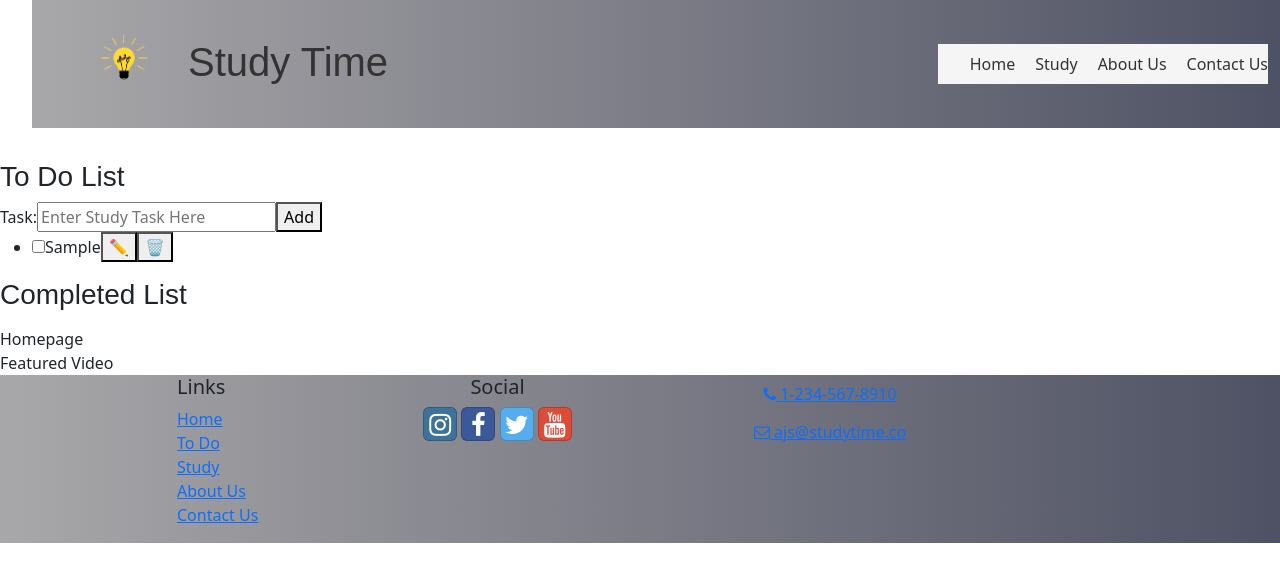
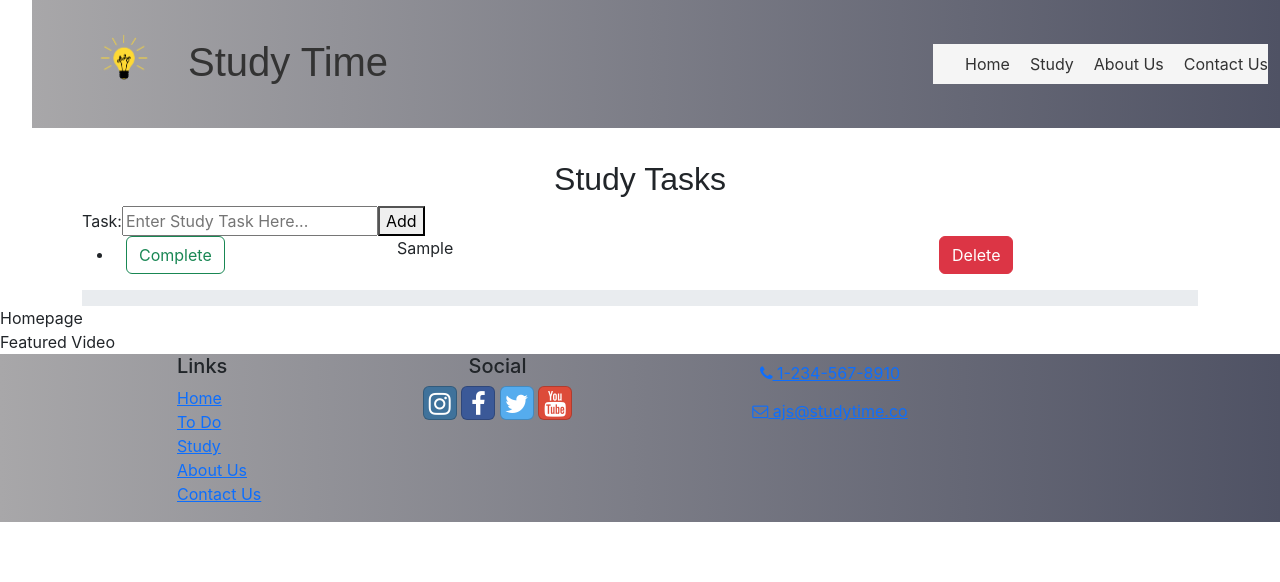
Before and after one commit to AJS-Bootcamp/study-time, a React (Create React App) app: page / in a window 1280 px wide. Both pictures are taken after typing "Sample" into the empty fields and a click on the button "Add". Shown: the top 582 px of the page. Built offline with nearby package versions, Linux system fonts and the light colour scheme.

Commit message:
Added ToDo List and Progress Bar, Deleted Old Files

```diff
--- a/package.json
+++ b/package.json
@@ -3,6 +3,7 @@
   "version": "0.1.0",
   "private": true,
   "dependencies": {
+    "@popperjs/core": "^2.11.8",
     "@testing-library/jest-dom": "^5.17.0",
     "@testing-library/react": "^13.4.0",
     "@testing-library/user-event": "^13.5.0",
--- a/src/App.js
+++ b/src/App.js
@@ -7,7 +7,6 @@ import "./App.css";
 import ContactPage from "./pages/ContactPage";
 import AboutPage from "./pages/AboutPage";
 import Timer from "./components/Timer";
-import Sidebar from "./components/Sidebar";
 
 
 function App() {
--- a/src/components/Sidebar.js
+++ b/src/components/Sidebar.js
@@ -1,12 +1,64 @@
-import React from 'react'
-import ToDoList from './ToDoList'
+import { useState, useEffect } from "react";
+import { v4 as uuid } from "uuid";
+import TaskForm from "./TaskForm";
+import TaskList from "./TaskList";
+import { Progress, Container, Row, Col } from "reactstrap";
 
-const Sidebar = () => {
-  return (
-    <div>
-      <ToDoList />
-    </div>
-  )
-}
+const SideBar = () => {
+    const [items, setItems] = useState([]);
+    const [completionPercentage, setCompletionPercentage] = useState(0);
 
-export default Sidebar
+    function handleAddItem(item) {
+        const newItem = { id: uuid(), task: item, complete: false };
+        setItems((items) => [...items, newItem]);
+    }
+
+    function handleRemoveItem(itemId) {
+        setItems(items.filter((item) => item.id !== itemId));
+    }
+
+    function calculateCompletionPercentage(items) {
+        const completedTasks = items.filter((item) => item.complete).length;
+        const totalTasks = items.length;
+        const percentage = (completedTasks / totalTasks) * 100;
+        return percentage;
+    }
+
+    const completeTask = (itemId) => {
+        const updatedItems = items.map((item) =>
+            item.id === itemId ? { ...item, complete: !item.complete } : item
+        );
+        // Update the items state with the updated completion status
+        setItems(updatedItems);
+    };
+
+    useEffect(() => {
+        const percentage = calculateCompletionPercentage(items);
+        setCompletionPercentage(percentage);
+    }, [items]); // Recalculate percentage whenever items change
+
+    return (
+        <Container>
+            <Row>
+                <h2>Study Tasks</h2>
+            </Row>
+            <Row>
+                <TaskForm addItem={handleAddItem} />
+            </Row>
+            <Row>
+                <TaskList
+                    items={items}
+                    removeItem={handleRemoveItem}
+                    completeTask={completeTask}
+                />
+            </Row>
+            <Row>
+                <Col>
+                    <Progress style={{ position: 'relative', borderRadius: 0 }} color="success" striped animated min={0} value={completionPercentage}>Progress</Progress>
+                </Col>
+            </Row>
+        </Container>
+    );
+};
+
+export default SideBar;
--- /dev/null
+++ b/src/components/TaskForm.js
@@ -0,0 +1,32 @@
+import React, { useState } from "react";
+import {Container, Col, Row} from "reactstrap";
+
+const initialValue = "";
+
+const TaskForm = ({ addItem }) => {
+    const [task, setTask] = useState(initialValue);
+
+    function handleSubmit(e) {
+        e.preventDefault();
+        addItem(task);
+        setTask(initialValue);
+    }
+
+    return (
+        <form className="task-list-form" onSubmit={handleSubmit}>
+            <label htmlFor="task">Task: </label>
+            <input
+                type="text"
+                name="task"
+                placeholder="Enter Study Task Here..."
+                value={task}
+                onChange={(e) => setTask(e.target.value)}
+            ></input>
+            <button type="submit" className="add-task-btn">
+                Add
+            </button>
+        </form>
+    );
+};
+
+export default TaskForm;
--- /dev/null
+++ b/src/components/TaskList.js
@@ -0,0 +1,53 @@
+import React from "react";
+import { Button, Container, Row, Col } from "reactstrap";
+
+const TaskList = ({ items, removeItem, completeTask }) => {
+    return (
+        <div>
+            <ul>
+                {items.map((item) => (
+                    <Item
+                        item={item}
+                        key={item.id}
+                        removeItem={removeItem}
+                        completeTask={completeTask}
+                    />
+                ))}
+            </ul>
+        </div>
+    );
+};
+
+function Item({ item, removeItem, completeTask }) {
+    return (
+        <li>
+            <Container>
+                <Row>
+                    <Col xs="3" sm="3">
+                        <Button
+                            color="success"
+                            outline
+                            active={item.complete}
+                            onClick={() => completeTask(item.id)}
+                        >
+                            Complete
+                        </Button>
+                    </Col>
+                    <Col xs="6" sm="6">
+                        <span className="list-item">{item.task}</span>
+                    </Col>
+                    <Col xs="3" sm="3">
+                        <Button
+                            color="danger"
+                            onClick={() => removeItem(item.id)}
+                        >
+                            Delete
+                        </Button>
+                    </Col>
+                </Row>
+            </Container>
+        </li>
+    );
+}
+
+export default TaskList;
--- a/src/components/ToDoList.js
+++ /dev/null
@@ -1,89 +0,0 @@
-import React, { useState } from "react";
-
-const Form = ({ addItem }) => {
-    const [task, setTask] = useState("");
-
-    function handleSubmit(e) {
-        e.preventDefault(); // prevents browser from refreshing
-        addItem(task); // calls the addItem function which is a function created in the ToDoList component that is set as a property for <Form />
-        setTask("");
-    }
-
-    return (
-        <form onSubmit={handleSubmit}>
-            {" "}
-            {/* sets the submit to the form itself, so the user can either hit enter or hit the add button  */}
-            <label htmlFor="task">Task: </label>
-            <input
-                type="text"
-                name="task"
-                placeholder="Enter Study Task Here"
-                value={task}
-                onChange={(e) => setTask(e.target.value)}
-            />
-            <button type="submit">Add</button>
-        </form>
-    );
-};
-
-const ItemList = ({ items, moveItem }) => {
-    // items array from <ToDoList />
-    function handleComplete(index) {
-        moveItem(index);
-    }
-
-    return (
-        <div>
-            <ul>
-                {" "}
-                {/* maps over items array and creates an item component*/}
-                {items.map((item, index) => (
-                    <Item item={item} key={index} onClick={() => handleComplete(index)} />
-                ))}
-            </ul>
-        </div>
-    );
-};
-
-const Item = ({ item }) => {
-    // creates a list item and receives the item prop from <ItemList />
-    return (
-        <li>
-            <input type="checkbox" />
-            <span>{item}</span>
-            <button>✏️</button>
-            <button>🗑️</button>
-        </li>
-    );
-};
-
-const ToDoList = () => {
-    const [activeItems, setActiveItems] = useState([]);
-    const [completedItems, setCompletedItems] = useState([]);
-
-    function addItem(task) {
-        // adds items to the list by creating a new array and adding the new task
-        setActiveItems([...activeItems, task]);
-    }
-
-    function moveItem(taskIndex) {
-        const updatedActiveItems = [...activeItems];
-        const movedItem = updatedActiveItems.splice(taskIndex, 1)[0];
-        setCompletedItems([...completedItems, movedItem]);
-        setActiveItems(updatedActiveItems);
-    }
-
-    return (
-        <div>
-            <h3>To Do List</h3>
-            <Form addItem={addItem} />{" "}
-            {/* adds addItem as a prop to be used by the <Form /> component */}
-            <ItemList items={activeItems} moveItem={moveItem} />{" "}
-            {/* add the items array as a prop to be mapped over by the <ItemList /> component */}
-            <h3>Completed List</h3>
-            <ItemList items={completedItems} moveItem={() => {}} />
-        </div>
-    );
-};
-
-export default ToDoList;
--- a/src/index.js
+++ b/src/index.js
@@ -1,11 +1,12 @@
 import React from 'react';
 import ReactDOM from 'react-dom/client';
-import './index.css';
 import App from './App';
 import reportWebVitals from './reportWebVitals';
 import 'bootstrap/dist/css/bootstrap.min.css';
 import 'bootstrap-social/bootstrap-social.css';
 import 'font-awesome/css/font-awesome.css';
+//import '@popperjs/core';
+import './index.css';
 
 const root = ReactDOM.createRoot(document.getElementById('root'));
 root.render(
```
Also changed, not shown: src/components/ToDo.js (deleted, +0 -12 lines), 1 other file (tests, documents, lock files or other folders).
